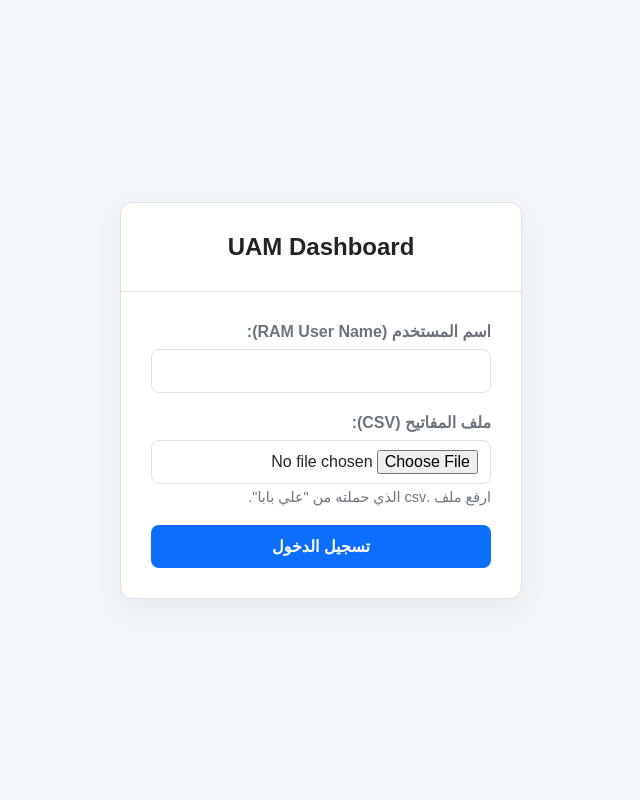
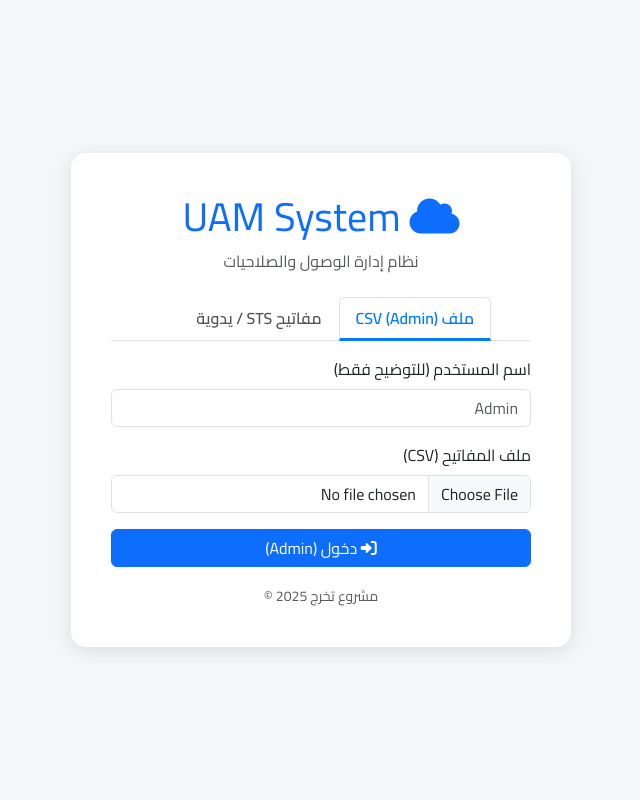
Before and after one commit to Abdulmalik-100/UAM-Dashboard-Project, a Flask app: page /login in a window 1280 px wide. Shown: the whole page, without its empty margins (319-959 px from the left). Run offline with Flask 3, Linux system fonts and the light colour scheme.

Commit message:
Update app.py

```diff
--- a/app.py
+++ b/app.py
@@ -5,10 +5,10 @@ from aliyunsdkram.request.v20150501 import (
     AttachPolicyToUserRequest, DetachPolicyFromUserRequest,
     ListGroupsRequest, CreateGroupRequest, DeleteGroupRequest, AddUserToGroupRequest, ListGroupsForUserRequest,
     AttachPolicyToGroupRequest, ListPoliciesForGroupRequest, DetachPolicyFromGroupRequest,
-    ListRolesRequest, CreateRoleRequest, GetRoleRequest, UpdateRoleRequest, DeleteRoleRequest
+    ListRolesRequest, CreateRoleRequest, GetRoleRequest, UpdateRoleRequest, DeleteRoleRequest,
+    CreateAccessKeyRequest
 )
 from aliyunsdksts.request.v20150401 import AssumeRoleRequest, GetCallerIdentityRequest
-import oss2
 import csv
 import io
 from aliyunsdkcore.acs_exception.exceptions import ClientException, ServerException
@@ -18,19 +18,8 @@ import datetime
 import os
 from flask_login import LoginManager, UserMixin, login_user, logout_user, login_required, current_user
 
+# --- إعدادات التطبيق ---
 REGION_ID = "cn-hangzhou"
-AVAILABLE_POLICIES = {
-    "AdministratorAccess": "صلاحيات كاملة (Admin)",
-    "ReadOnlyAccess": "قراءة فقط (Read-Only)",
-    "AliyunOSSFullAccess": "تحكم كامل بـ OSS",
-    "AliyunECSFullAccess": "تحكم كامل بـ ECS",
-    "AliyunRDSFullAccess": "تحكم كامل بـ RDS"
-}
-TRUST_POLICY_TEMPLATES = {
-    "ecs_role": { "display": "سيرفرات ECS", "policy_document": "{\"Statement\":[{\"Action\":\"sts:AssumeRole\",\"Effect\":\"Allow\",\"Principal\":{\"Service\":[\"ecs.aliyuncs.com\"]}}],\"Version\":\"1\"}" },
-    "user_role": { "display": "مستخدمين (RAM User)", "policy_document": "{\"Statement\":[{\"Action\":\"sts:AssumeRole\",\"Effect\":\"Allow\",\"Principal\":{\"RAM\":[\"acs:ram::{account_id}:root\"]}}],\"Version\":\"1\"}" }
-}
-
 app = Flask(__name__)
 app.secret_key = 'SECRET_KEY_HERE'
 app.config['TEMPLATES_AUTO_RELOAD'] = True
@@ -38,31 +27,68 @@ app.config['SEND_FILE_MAX_AGE_DEFAULT'] = 0
 API_READ_TIMEOUT = 60
 API_CONNECT_TIMEOUT = 60
 
+# --- تعريف الصلاحيات ---
+AVAILABLE_POLICIES = {
+    "AdministratorAccess": "صلاحيات كاملة (Admin)",
+    "ReadOnlyAccess": "قراءة فقط (Read-Only)",
+    "AliyunECSFullAccess": "تحكم كامل بـ ECS",
+    "AliyunRDSFullAccess": "تحكم كامل بـ RDS",
+    "AliyunRAMFullAccess": "تحكم كامل بـ RAM",
+    "AliyunSLBFullAccess": "تحكم كامل بـ SLB",
+    "PowerUserAccess": "صلاحيات قوية (بدون إدارة مستخدمين)",
+    "Allow-STS-Assume-Role": "صلاحية STS المخصصة"
+}
+
+TRUST_POLICY_TEMPLATES = {
+    "ecs_role": {
+        "display": "سيرفرات ECS",
+        "policy_document": "{\"Statement\":[{\"Action\":\"sts:AssumeRole\",\"Effect\":\"Allow\",\"Principal\":{\"Service\":[\"ecs.aliyuncs.com\"]}}],\"Version\":\"1\"}"
+    },
+    "user_role": {
+        "display": "مستخدمين (RAM User)",
+        "policy_document": "{\"Statement\":[{\"Action\":\"sts:AssumeRole\",\"Effect\":\"Allow\",\"Principal\":{\"RAM\":[\"acs:ram::{account_id}:root\"]}}],\"Version\":\"1\"}"
+    }
+}
+
+# --- إعداد تسجيل الدخول ---
 login_manager = LoginManager()
 login_manager.init_app(app)
 login_manager.login_view = 'login'
 
 class User(UserMixin):
-    def __init__(self, id, access_key, secret_key):
-        self.id = id; self.access_key = access_key; self.secret_key = secret_key
+    def __init__(self, id, access_key, secret_key, token=None):
+        self.id = id
+        self.access_key = access_key
+        self.secret_key = secret_key
+        self.token = token
 
 @login_manager.user_loader
 def load_user(user_id):
-    access_key = session.get('access_key'); secret_key = session.get('secret_key')
-    if user_id and access_key and secret_key: return User(id=user_id, access_key=access_key, secret_key=secret_key)
+    access_key = session.get('access_key')
+    secret_key = session.get('secret_key')
+    token = session.get('security_token') # ✅ استرجاع التوكين من الجلسة
+    if user_id and access_key and secret_key:
+        return User(id=user_id, access_key=access_key, secret_key=secret_key, token=token)
     return None
 
+# --- دوال المساعدة ---
+
 def get_ram_client():
+    # ✅ تعديل مهم: إذا كان هناك توكين (STS) نستخدمه، وإلا نستخدم المفاتيح العادية
+    if current_user.token:
+        return AcsClient(current_user.access_key, current_user.secret_key, REGION_ID, security_token=current_user.token)
     return AcsClient(current_user.access_key, current_user.secret_key, REGION_ID)
 
 def write_audit_log(message):
     try:
+        user_type = "STS-User" if current_user.token else "Admin-User"
         with open("audit_log.log", "a", encoding="utf-8") as f:
-            f.write(f"[{datetime.datetime.now().strftime('%Y-%m-%d %H:%M:%S')}] - User: {current_user.id} - Action: {message}\n")
-    except: pass
+            f.write(f"[{datetime.datetime.now().strftime('%Y-%m-%d %H:%M:%S')}] - User: {current_user.id} ({user_type}) - Action: {message}\n")
+    except:
+        pass
 
 def get_audit_log_stats():
-    stats = {'user_created':0,'user_updated':0,'user_deleted':0,'group_created':0,'group_deleted':0,'role_created':0,'role_updated':0,'role_deleted':0,'sts_generated':0,'logins':0}
+    stats = {'user_created': 0, 'user_updated': 0, 'user_deleted': 0, 'group_created': 0, 'group_deleted': 0, 'role_created': 0, 'role_updated': 0, 'role_deleted': 0, 'sts_generated': 0, 'logins': 0}
     if os.path.exists("audit_log.log"):
         try:
             with open("audit_log.log", "r", encoding="utf-8") as f:
@@ -86,10 +112,13 @@ def read_audit_log():
         with open("audit_log.log", "r", encoding="utf-8") as f:
             for line in reversed(f.readlines()):
                 parts = line.strip().split(' - ', 2)
-                if len(parts) == 3: log_entries.append({'timestamp': parts[0], 'user': parts[1].replace("User: ", ""), 'action': parts[2].replace("Action: ", "")})
+                if len(parts) == 3:
+                    log_entries.append({'timestamp': parts[0], 'user': parts[1].replace("User: ", ""), 'action': parts[2].replace("Action: ", "")})
     except: pass
     return log_entries
 
+# ... (باقي دوال get_ram_users, get_groups, etc. لم تتغير ونبقيها كما هي) ...
+# سأضع لك الدوال المساعدة الأساسية هنا لضمان عمل الكود
 def get_user_policies_list(client, username):
     try:
         req = ListPoliciesForUserRequest.ListPoliciesForUserRequest(); req.set_accept_format('json'); req.set_UserName(username)
@@ -99,8 +128,7 @@ def get_user_policies_list(client, username):
 def get_ram_users():
     try:
         client = get_ram_client(); req = ListUsersRequest.ListUsersRequest(); req.set_accept_format('json')
-        resp = client.do_action_with_exception(req); data = json.loads(resp)
-        users = []
+        resp = client.do_action_with_exception(req); data = json.loads(resp); users = []
         for u in data.get('Users', {}).get('User', []):
             pols = get_user_policies_list(client, u.get('UserName'))
             users.append({'UserName': u.get('UserName'), 'DisplayName': u.get('DisplayName'), 'CreateDate': u.get('CreateDate'), 'Comments': u.get('Comments'), 'Policies': ", ".join(pols) if pols else "None"})
@@ -119,46 +147,64 @@ def get_ram_roles():
         resp = client.do_action_with_exception(req); return json.loads(resp).get('Roles', {}).get('Role', [])
     except: return []
 
-def get_role_details(role_name):
-    try:
-        client = get_ram_client(); req = GetRoleRequest.GetRoleRequest(); req.set_accept_format('json'); req.set_RoleName(role_name)
-        resp = client.do_action_with_exception(req); return json.loads(resp).get('Role')
-    except: return None
-
-def get_oss_buckets():
-    try:
-        auth = oss2.Auth(current_user.access_key, current_user.secret_key)
-        return oss2.Service(auth, f'oss-{REGION_ID}.aliyuncs.com').list_buckets().buckets
-    except Exception as e:
-        if '403' in str(e): flash("ليس لديك صلاحية OSS", "danger")
-        return []
-
 def get_caller_identity():
     try:
         client = get_ram_client(); req = GetCallerIdentityRequest.GetCallerIdentityRequest(); req.set_accept_format('json')
         return json.loads(client.do_action_with_exception(req)).get('AccountId')
     except: return None
 
-# Routes
+# --- المسارات (Routes) ---
+
 @app.route('/login', methods=['GET', 'POST'])
 def login():
     if request.method == 'POST':
         try:
-            f = request.files.get('key_file')
-            if not f: raise Exception("No file")
-            stream = io.StringIO(f.stream.read().decode("utf-8-sig"), newline=None)
-            r = csv.reader(stream); next(r, None); row = next(r)
-            user = User(id=request.form.get('username'), access_key=row[0], secret_key=row[1])
-            login_user(user); session['access_key']=row[0]; session['secret_key']=row[1]
-            write_audit_log("Login successful")
-            return redirect(url_for('index'))
-        except Exception as e: flash(str(e), "danger")
+            # الخيار 1: تسجيل الدخول بملف (المفاتيح الدائمة)
+            if 'key_file' in request.files and request.files['key_file'].filename != '':
+                f = request.files.get('key_file')
+                stream = io.StringIO(f.stream.read().decode("utf-8-sig"), newline=None)
+                r = csv.reader(stream)
+                next(r, None)
+                row = next(r)
+                user = User(id=request.form.get('username'), access_key=row[0], secret_key=row[1])
+                session['access_key'] = row[0]
+                session['secret_key'] = row[1]
+                session['security_token'] = None # تفريغ التوكين
+                login_user(user)
+                write_audit_log("Login successful (Permanent Keys)")
+                return redirect(url_for('index'))
+
+            # الخيار 2: تسجيل الدخول اليدوي (مفاتيح STS)
+            elif request.form.get('ak_manual') and request.form.get('sk_manual'):
+                ak = request.form.get('ak_manual')
+                sk = request.form.get('sk_manual')
+                token = request.form.get('token_manual') # قد يكون فارغاً أو ممتلئاً
+
+                # استخدام ID مؤقت للاسم
+                user_id = "STS_User" if token else "Manual_User"
+
+                user = User(id=user_id, access_key=ak, secret_key=sk, token=token)
+                session['access_key'] = ak
+                session['secret_key'] = sk
+                session['security_token'] = token # حفظ التوكين في الجلسة
+
+                login_user(user)
+                write_audit_log(f"Login successful ({'STS' if token else 'Manual'})")
+                return redirect(url_for('index'))
+
+            else:
+                flash("الرجاء رفع ملف CSV أو إدخال المفاتيح يدوياً", "danger")
+
+        except Exception as e:
+            flash(str(e), "danger")
     return render_template('login.html')
 
 @app.route('/logout')
 @login_required
 def logout():
-    logout_user(); session.clear(); return redirect(url_for('login'))
+    logout_user()
+    session.clear()
+    return redirect(url_for('login'))
 
 @app.route('/')
 @login_required
@@ -180,21 +226,23 @@ def list_roles(): return render_template('roles.html', roles=get_ram_roles())
 @login_required
 def view_logs(): return render_template('logs.html', log_entries=read_audit_log())
 
-@app.route('/services/oss')
-@login_required
-def list_oss_buckets(): return render_template('oss.html', buckets=get_oss_buckets())
-
 @app.route('/sts', methods=['GET', 'POST'])
 @login_required
 def generate_sts_token():
-    creds = None; form = request.form
+    creds = None
+    form = request.form
     if request.method == 'POST':
         try:
-            client = get_ram_client(); req = AssumeRoleRequest.AssumeRoleRequest(); req.set_accept_format('json')
-            req.set_RoleArn(form.get('role_arn')); req.set_RoleSessionName('session'); req.set_DurationSeconds(int(form.get('duration'))*60)
+            client = get_ram_client()
+            req = AssumeRoleRequest.AssumeRoleRequest()
+            req.set_accept_format('json')
+            req.set_RoleArn(form.get('role_arn'))
+            req.set_RoleSessionName('session')
+            req.set_DurationSeconds(int(form.get('duration'))*60)
             creds = json.loads(client.do_action_with_exception(req)).get('Credentials')
             write_audit_log(f"STS generated for {form.get('role_arn')}")
-        except Exception as e: flash(str(e), "danger")
+        except Exception as e:
+            flash(str(e), "danger")
     return render_template('sts.html', roles=get_ram_roles(), credentials=creds, form_data=form)
 
 @app.route('/create_user', methods=['GET', 'POST'])
@@ -207,6 +255,12 @@ def create_user():
             req.set_UserName(request.form['username']); req.set_DisplayName(request.form['display_name'])
             req.set_Comments(f"{request.form.get('phone')} | {request.form.get('national_id')}")
             client.do_action_with_exception(req)
+
+            k_req = CreateAccessKeyRequest.CreateAccessKeyRequest(); k_req.set_accept_format('json')
+            k_req.set_UserName(request.form['username'])
+            k_resp = client.do_action_with_exception(k_req); k_data = json.loads(k_resp).get('AccessKey')
+            new_ak = k_data.get('AccessKeyId'); new_sk = k_data.get('AccessKeySecret')
+
             for p in request.form.getlist('policy_names'):
                 if p != "no_policy":
                     att = AttachPolicyToUserRequest.AttachPolicyToUserRequest(); att.set_accept_format('json')
@@ -216,7 +270,10 @@ def create_user():
             if grp and grp != "no_group":
                 g = AddUserToGroupRequest.AddUserToGroupRequest(); g.set_UserName(request.form['username']); g.set_GroupName(grp)
                 client.do_action_with_exception(g)
-            write_audit_log(f"Created user {request.form['username']}"); flash("تم", "success"); return redirect(url_for('users'))
+
+            write_audit_log(f"Created user {request.form['username']} with keys")
+            flash(f"تم! انسخ المفاتيح الآن: ID: {new_ak} | Secret: {new_sk}", "success")
+            return redirect(url_for('users'))
         except Exception as e: flash(str(e), "danger")
     return render_template('create_user.html', policies=AVAILABLE_POLICIES, groups=get_ram_groups())
 
@@ -226,10 +283,9 @@ def delete_user(username):
     try:
         client = get_ram_client()
         for p in get_user_policies_list(client, username):
-            d = DetachPolicyFromUserRequest.DetachPolicyFromUserRequest(); d.set_PolicyType('System'); d.set_PolicyName(p); d.set_UserName(username)
-            client.do_action_with_exception(d)
-        req = DeleteUserRequest.DeleteUserRequest(); req.set_UserName(username)
-        client.do_action_with_exception(req); write_audit_log(f"Deleted {username}"); flash("تم الحذف", "success")
+            d = DetachPolicyFromUserRequest.DetachPolicyFromUserRequest(); d.set_PolicyType('System'); d.set_PolicyName(p); d.set_UserName(username); client.do_action_with_exception(d)
+        req = DeleteUserRequest.DeleteUserRequest(); req.set_UserName(username); client.do_action_with_exception(req)
+        write_audit_log(f"Deleted {username}"); flash("تم الحذف", "success")
     except Exception as e: flash(str(e), "danger")
     return redirect(url_for('users'))
 
@@ -240,9 +296,15 @@ def create_group():
         try:
             client = get_ram_client(); req = CreateGroupRequest.CreateGroupRequest(); req.set_accept_format('json')
             req.set_GroupName(request.form['group_name']); client.do_action_with_exception(req)
+            policies_list = request.form.getlist('policy_names')
+            if policies_list:
+                for p in policies_list:
+                    if p and p != "no_policy":
+                        att = AttachPolicyToGroupRequest.AttachPolicyToGroupRequest(); att.set_accept_format('json')
+                        att.set_PolicyType('System'); att.set_PolicyName(p); att.set_GroupName(request.form['group_name']); client.do_action_with_exception(att)
             write_audit_log(f"Created group {request.form['group_name']}"); flash("تم", "success"); return redirect(url_for('list_groups'))
         except Exception as e: flash(str(e), "danger")
-    return render_template('create_group.html')
+    return render_template('create_group.html', policies=AVAILABLE_POLICIES)
 
 @app.route('/delete_group/<group_name>', methods=['POST'])
 @login_required
@@ -267,7 +329,6 @@ def create_role():
         except Exception as e: flash(str(e), "danger")
     return render_template('create_role.html', trust_policies=TRUST_POLICY_TEMPLATES)
 
-# ⭐️✅ (تم الإصلاح) استخدمنا role_name بدلاً من role
 @app.route('/delete_role/<role_name>', methods=['POST'])
 @login_required
 def delete_role(role_name):
@@ -279,13 +340,10 @@ def delete_role(role_name):
 
 @app.route('/edit_user/<username>', methods=['GET','POST'])
 @login_required
-def edit_user(username): return redirect(url_for('users')) # (اختصاراً)
+def edit_user(username): return redirect(url_for('users'))
 
-# ⭐️✅ (تم الإصلاح) استخدمنا role_name بدلاً من role
 @app.route('/edit_role/<role_name>', methods=['GET','POST'])
 @login_required
-def edit_role(role_name):
-    # هنا تقدر تضيف كود التعديل، حالياً يرجع للقائمة عشان ما يضرب
-    return redirect(url_for('list_roles'))
+def edit_role(role_name): return redirect(url_for('list_roles'))
 if __name__ == '__main__':
     app.run(host='127.0.0.1', port=5001, debug=True, reloader_type='stat')
--- a/templates/login.html
+++ b/templates/login.html
@@ -1,56 +1,85 @@
 <!DOCTYPE html>
 <html lang="ar" dir="rtl">
 <head>
-    <title>تسجيل الدخول - UAM Dashboard</title>
+    <meta charset="UTF-8">
+    <meta name="viewport" content="width=device-width, initial-scale=1.0">
+    <title>تسجيل الدخول - UAM System</title>
+    <link href="https://cdn.jsdelivr.net/npm/bootstrap@5.3.0/dist/css/bootstrap.min.css" rel="stylesheet">
+    <link rel="stylesheet" href="https://cdnjs.cloudflare.com/ajax/libs/font-awesome/6.0.0/css/all.min.css">
+    <link href="https://fonts.googleapis.com/css2?family=Cairo:wght@400;600;700&display=swap" rel="stylesheet">
     <style>
-       /* ... (نفس ستايل الـ CSS المريح) ... */
-       :root { --bg-light-primary: #f4f7fa; --bg-light-secondary: #ffffff; --text-dark-primary: #212529; --text-dark-secondary: #6c757d; --border-color-light: #dee2e6; --accent-blue: #0d6efd; }
-       body { font-family: 'Cairo', sans-serif; margin: 0; background-color: var(--bg-light-primary); color: var(--text-dark-primary); display: flex; justify-content: center; align-items: center; height: 100vh; }
-       .login-card { width: 400px; background-color: var(--bg-light-secondary); border-radius: 12px; box-shadow: 0 10px 30px rgba(0, 0, 0, 0.05); border: 1px solid var(--border-color-light); overflow: hidden; }
-       .login-header { text-align: center; padding: 30px; border-bottom: 1px solid var(--border-color-light); }
-       .login-header h2 { margin: 0; color: var(--text-dark-primary); font-weight: 700; }
-       .login-header h2 i { color: var(--accent-blue); }
-       .login-body { padding: 30px; }
-       .form-group { margin-bottom: 20px; }
-       .form-group label { display: block; font-weight: 600; margin-bottom: 8px; color: var(--text-dark-secondary); }
-       .form-control { width: 100%; padding: 12px; font-size: 16px; border: 1px solid var(--border-color-light); border-radius: 8px; box-sizing: border-box; background-color: var(--bg-light-secondary); color: var(--text-dark-primary); font-family: 'Cairo', sans-serif; }
-       input[type="file"].form-control { padding: 9px 12px; }
-       .form-text { font-size: 0.9em; color: var(--text-dark-secondary); margin-top: 5px; display: block; }
-       .btn { width: 100%; text-decoration: none; color: #fff; padding: 12px 20px; border-radius: 8px; font-weight: 600; display: inline-block; border: none; cursor: pointer; font-family: 'Cairo', sans-serif; font-size: 16px; background-color: var(--accent-blue); }
-       .btn:hover { opacity: 0.9; }
-       .flashes { list-style: none; padding: 0; margin: 0 0 20px 0; }
-       .flashes li { padding: 15px 20px; border-radius: 8px; border: 1px solid; font-weight: 600; }
-       .flashes li.danger { background-color: #f8d7da; color: #721c24; border-color: #f5c6cb; }
+        body { font-family: 'Cairo', sans-serif; background-color: #f4f6f9; display: flex; align-items: center; justify-content: center; height: 100vh; margin: 0; }
+        .login-card { background: white; padding: 40px; border-radius: 15px; box-shadow: 0 4px 20px rgba(0,0,0,0.1); width: 100%; max-width: 500px; }
+        .nav-tabs .nav-link { color: #555; font-weight: 600; }
+        .nav-tabs .nav-link.active { color: #007bff; border-bottom: 3px solid #007bff; }
     </style>
 </head>
 <body>
+
 <div class="login-card">
-        <div class="login-header">
-            <h2><i class="fas fa-cloud"></i> UAM Dashboard</h2>
+    <div class="text-center mb-4">
+        <h1 class="text-primary"><i class="fas fa-cloud"></i> UAM System</h1>
+        <p class="text-muted">نظام إدارة الوصول والصلاحيات</p>
     </div>
-        <div class="login-body">
+
     {% with messages = get_flashed_messages(with_categories=true) %}
         {% if messages %}
-                    <ul class="flashes">
             {% for category, message in messages %}
-                        <li class="{{ category }}">{{ message }}</li>
+                <div class="alert alert-{{ category }}">{{ message }}</div>
             {% endfor %}
-                    </ul>
         {% endif %}
     {% endwith %}
+
+    <ul class="nav nav-tabs mb-3" id="loginTab" role="tablist">
+        <li class="nav-item" role="presentation">
+            <button class="nav-link active" id="file-tab" data-bs-toggle="tab" data-bs-target="#file-login" type="button" role="tab">ملف CSV (Admin)</button>
+        </li>
+        <li class="nav-item" role="presentation">
+            <button class="nav-link" id="manual-tab" data-bs-toggle="tab" data-bs-target="#manual-login" type="button" role="tab">مفاتيح STS / يدوية</button>
+        </li>
+    </ul>
+
+    <div class="tab-content" id="loginTabContent">
+
+        <div class="tab-pane fade show active" id="file-login" role="tabpanel">
             <form method="POST" enctype="multipart/form-data">
-                <div class="form-group">
-                    <label for="username">اسم المستخدم (RAM User Name):</label>
-                    <input type="text" id="username" name="username" class="form-control" required>
+                <div class="mb-3">
+                    <label class="form-label">اسم المستخدم (للتوضيح فقط)</label>
+                    <input type="text" name="username" class="form-control" placeholder="Admin" required>
                 </div>
-                <div class="form-group">
-                    <label for="key_file">ملف المفاتيح (CSV):</label>
-                    <input type="file" id="key_file" name="key_file" class="form-control" accept=".csv" required>
-                    <small class="form-text">ارفع ملف .csv الذي حملته من "علي بابا".</small>
+                <div class="mb-3">
+                    <label class="form-label">ملف المفاتيح (CSV)</label>
+                    <input type="file" name="key_file" class="form-control" accept=".csv" required>
                 </div>
-                <button type="submit" class="btn">تسجيل الدخول</button>
+                <button type="submit" class="btn btn-primary w-100"><i class="fas fa-sign-in-alt"></i> دخول (Admin)</button>
             </form>
         </div>
+
+        <div class="tab-pane fade" id="manual-login" role="tabpanel">
+            <form method="POST">
+                <div class="mb-3">
+                    <label class="form-label">Access Key ID</label>
+                    <input type="text" name="ak_manual" class="form-control" placeholder="STS... or LTAI..." required>
                 </div>
+                <div class="mb-3">
+                    <label class="form-label">Access Key Secret</label>
+                    <input type="password" name="sk_manual" class="form-control" placeholder="Enter Secret Key" required>
+                </div>
+                <div class="mb-3">
+                    <label class="form-label">Security Token (للمفاتيح المؤقتة فقط)</label>
+                    <textarea name="token_manual" class="form-control" rows="3" placeholder="إذا كان STS، الصق التوكين الطويل هنا"></textarea>
+                </div>
+                <button type="submit" class="btn btn-success w-100"><i class="fas fa-key"></i> دخول بمفاتيح STS</button>
+            </form>
+        </div>
+
+    </div>
+
+    <div class="text-center mt-3">
+        <small class="text-muted">مشروع تخرج 2025 &copy;</small>
+    </div>
+</div>
+
+<script src="https://cdn.jsdelivr.net/npm/bootstrap@5.3.0/dist/js/bootstrap.bundle.min.js"></script>
 </body>
 </html>
```
Also changed, not shown: requirements.txt (deleted, +0 -7 lines), templates/create_role.html (+16 -6 lines). Lines whose indentation alone changed are shown as unchanged.
